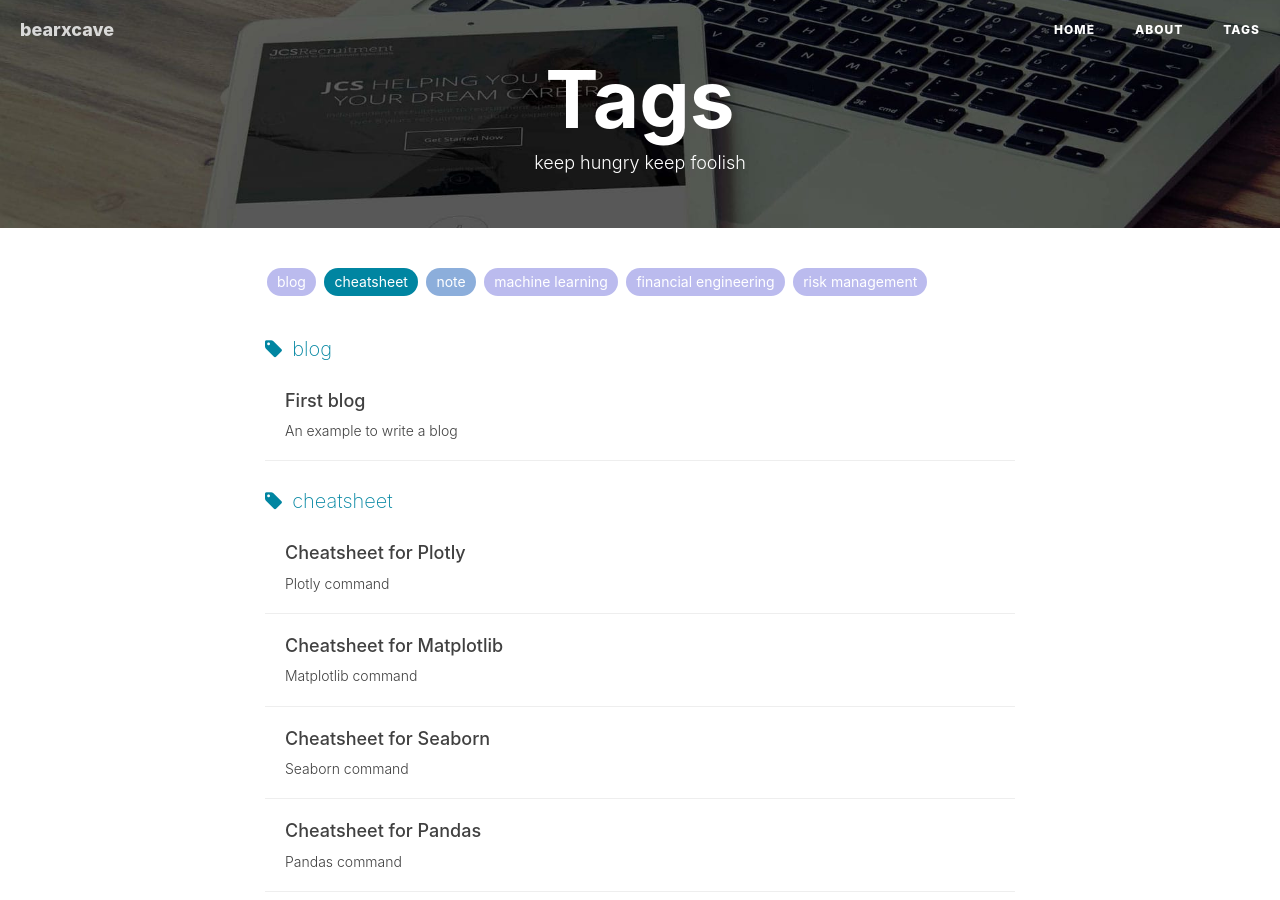
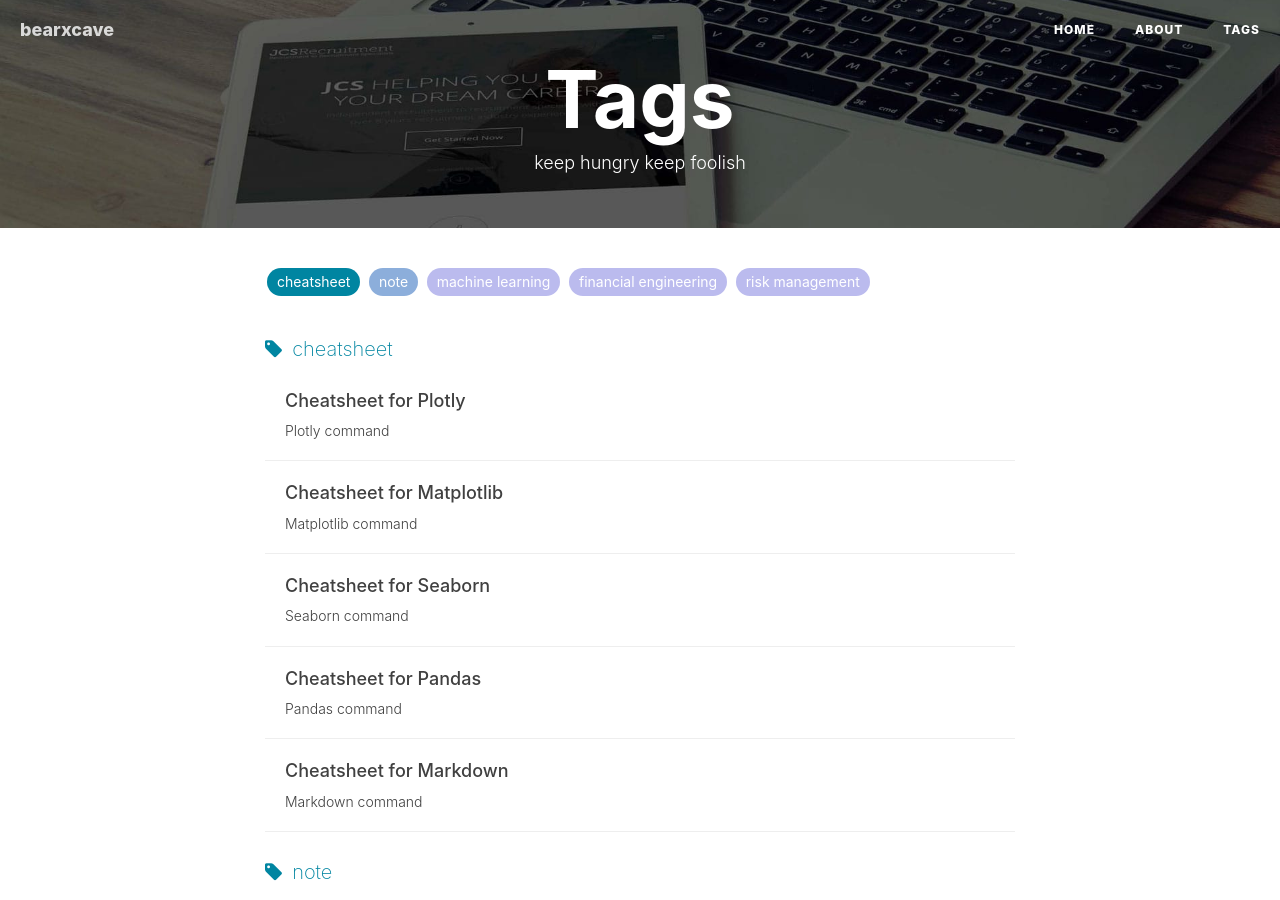
Before and after one commit to Bearxcave/Bearxcave.github.io, a Jekyll site: the page built from tags.html, in a window 1280 px wide and 900 px high. Built offline with Jekyll 4.4.1, drawn with Linux system fonts in a browser that asks for light colours; nearby versions of some CDN libraries; comment, search, counter and statistics services are not loaded.

Commit message:
Update 2021-02-19-First-blog.md

```diff
--- a/_posts/2021-02-19-First-blog.md
+++ b/_posts/2021-02-19-First-blog.md
@@ -6,8 +6,6 @@ date:       2021-02-19
 author:     Bearx
 header-img: img/post-bg-cook.jpg
 catalog: true
-tags:
-    - blog
 ---
 
 
```
